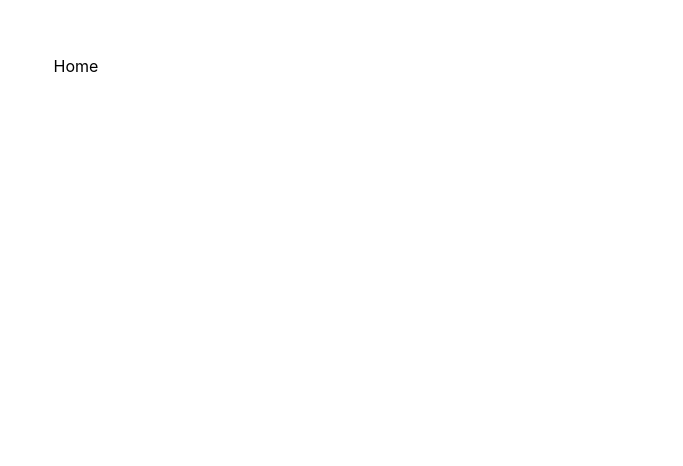
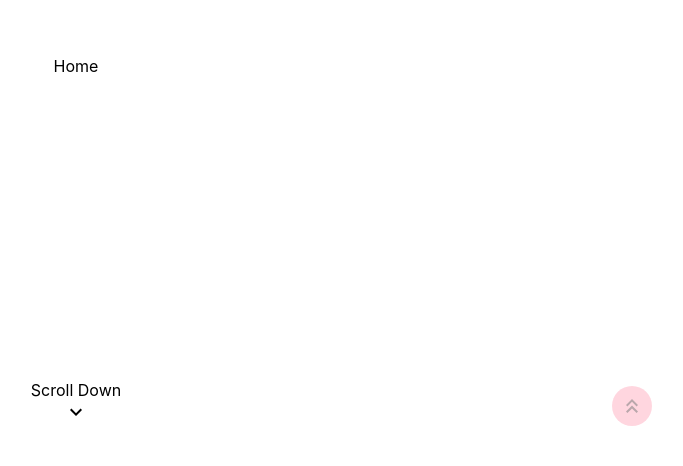
Before and after one commit to voidkudo/React-Frontend, a React (Create React App) app in the folder react-aos/: page / in a window 1280 px wide. Shown: the part 334-800 px from the top of the page, without its empty margins (564-1247 px from the left). Built offline with nearby package versions, Linux system fonts and the light colour scheme.

Commit message:
feat: add scroll down hit and back to top button

```diff
--- a/react-aos/package.json
+++ b/react-aos/package.json
@@ -3,6 +3,10 @@
   "version": "0.1.0",
   "private": true,
   "dependencies": {
+    "@emotion/react": "^11.10.6",
+    "@emotion/styled": "^11.10.6",
+    "@mui/icons-material": "^5.11.9",
+    "@mui/material": "^5.11.10",
     "@testing-library/jest-dom": "^5.16.5",
     "@testing-library/react": "^13.4.0",
     "@testing-library/user-event": "^13.5.0",
--- a/react-aos/src/App.css
+++ b/react-aos/src/App.css
@@ -1,39 +1,29 @@
 .App {
   margin: 0 10% 0 10%;
-}
-
-.App-logo {
-  height: 40vmin;
-  pointer-events: none;
-}
-
-@media (prefers-reduced-motion: no-preference) {
-  .App-logo {
-    animation: App-logo-spin infinite 20s linear;
-  }
-}
-
-.App-header {
-  background-color: #282c34;
-  min-height: 100vh;
-  display: flex;
-  flex-direction: column;
-  align-items: center;
-  justify-content: center;
-  font-size: calc(10px + 2vmin);
-  color: white;
-}
-
-.App-link {
-  color: #61dafb;
 }
 
 .Home {
   height: 100vh;
   display: flex;
+  flex-direction: column;
   justify-content: center;
   align-items: center;
   border-bottom: solid #282c34 1px;
+}
+
+.ScrollDown {
+  position: absolute;
+  text-align: center;
+  animation: MoveUpDown 1s linear infinite;
+}
+
+@keyframes MoveUpDown {
+  0%, 100% {
+    bottom: 5%;
+  }
+  50% {
+    bottom: 4%;
+  }
 }
 
 .Section {
@@ -44,11 +34,11 @@
   border-bottom: solid #282c34 1px;
 }
 
-@keyframes App-logo-spin {
-  from {
-    transform: rotate(0deg);
-  }
-  to {
-    transform: rotate(360deg);
-  }
+.BackToTop {
+  position: fixed;
+  right: 5%;
+  bottom: 5%;
+  background-color: #ffaec0;
+  opacity: 0.5;
+  border-radius: 50%;
 }
--- a/react-aos/src/App.tsx
+++ b/react-aos/src/App.tsx
@@ -4,8 +4,15 @@ import "aos/dist/aos.css";
 import './App.css';
 import Home from './section/Home';
 import Section1 from './section/Section1';
+import { IconButton } from '@mui/material';
+
+import KeyboardDoubleArrowUpIcon from '@mui/icons-material/KeyboardDoubleArrowUp';
 
 function App() {
+  const backToTop = () => {
+    window.scrollTo({top: 0, behavior: 'smooth'});
+  };
+
   useEffect(() => {
     AOS.init();
   }, [])
@@ -14,6 +21,11 @@ function App() {
     <div className='App'>
       <Home />
       <Section1 />
+      <div className='BackToTop'>
+        <IconButton onClick={() => backToTop()}>
+          <KeyboardDoubleArrowUpIcon/>
+        </IconButton>
+      </div>
     </div>
   );
 }
--- a/react-aos/src/section/Home.tsx
+++ b/react-aos/src/section/Home.tsx
@@ -1,7 +1,17 @@
+import { Icon } from "@mui/material";
+
+import KeyboardArrowDownIcon from '@mui/icons-material/KeyboardArrowDown';
+
 export default function Home() {
   return (
     <div className='Home'>
       Home
+      <div className='ScrollDown'>
+        <div>Scroll Down</div>
+        <Icon>
+          <KeyboardArrowDownIcon />
+        </Icon>
+      </div>
     </div>
   )
 }
```
Also changed, not shown: 1 other file (tests, documents, lock files or other folders).
